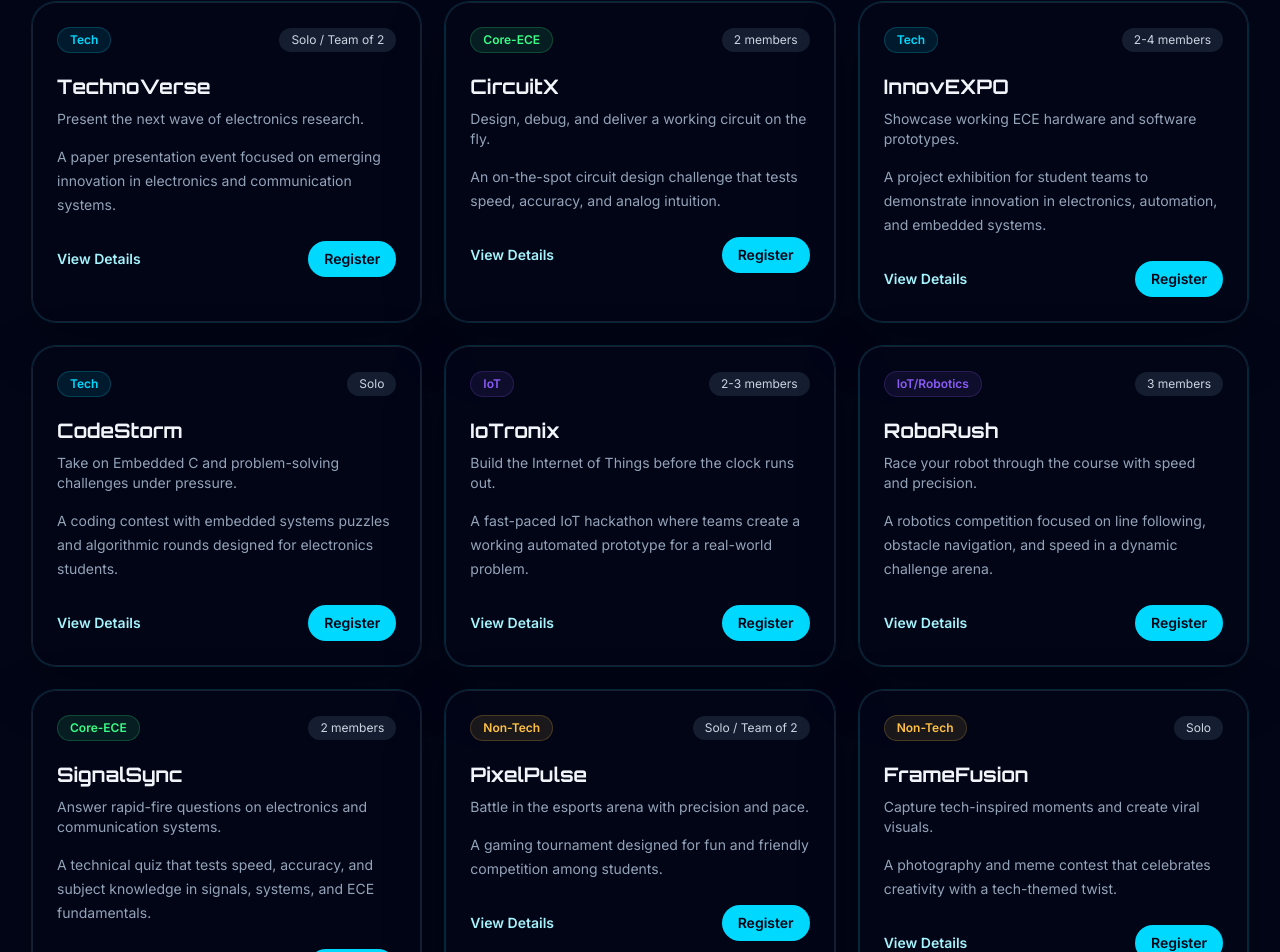
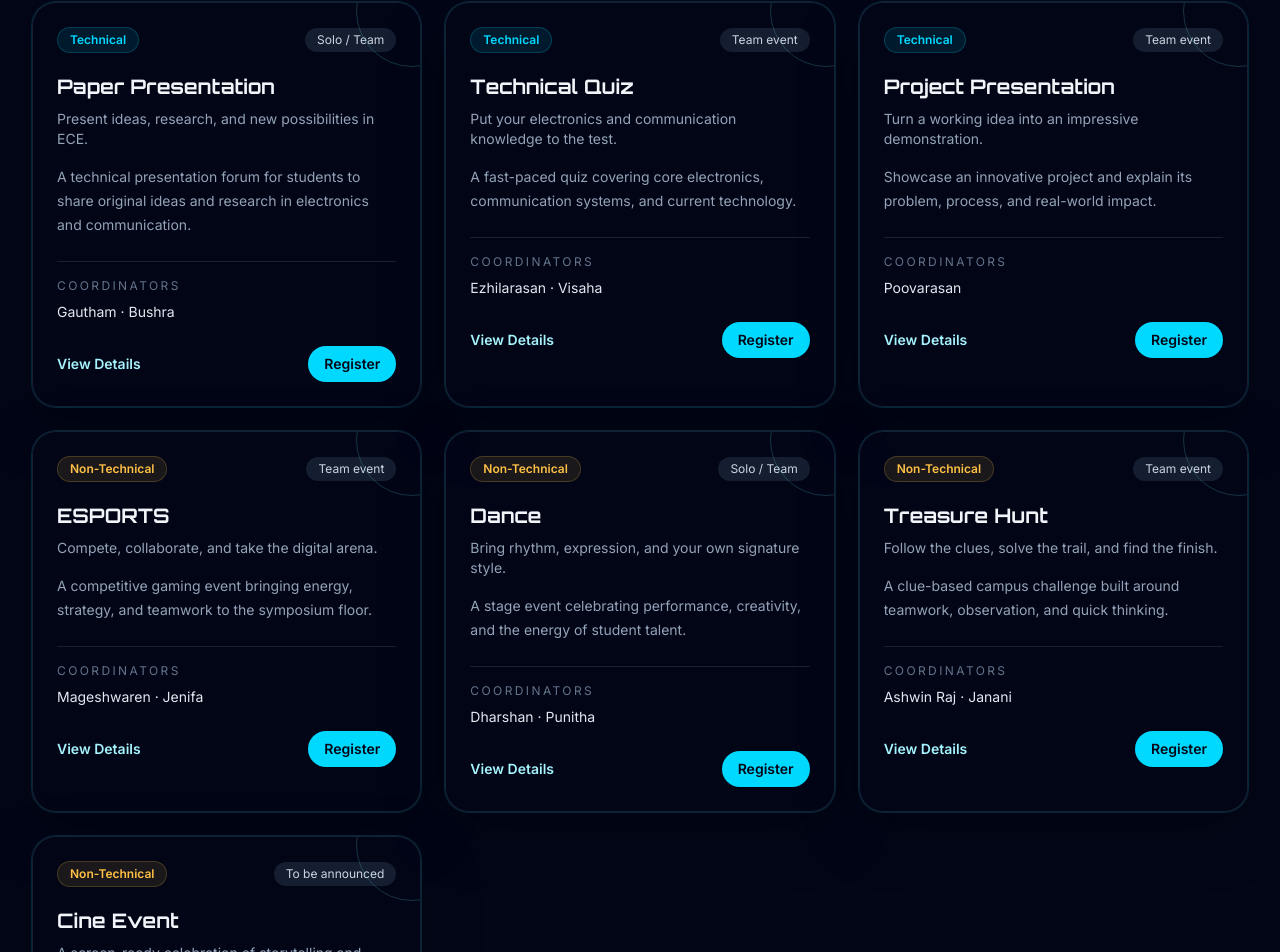
Before and after one commit to NIYHIYASREE/sparkonix, a React (Vite) app in the folder template1/: page /events in a window 1280 px wide. Shown: the part 384-1336 px from the top of the page. Built offline with nearby package versions, Linux system fonts and the light colour scheme.

Commit message:
Add confirmed NEXTRON events and coordinators

```diff
--- a/template1/src/components/events/EventCard.jsx
+++ b/template1/src/components/events/EventCard.jsx
@@ -1,17 +1,23 @@
 import { Link } from 'react-router-dom'
+import { motion } from 'framer-motion'
 import Badge from '../common/Badge.jsx'
 
-function EventCard({ event }) {
+function EventCard({ event, index = 0 }) {
   const colorMap = {
-    Tech: 'cyan',
-    'Core-ECE': 'green',
-    IoT: 'purple',
-    'IoT/Robotics': 'purple',
-    'Non-Tech': 'gold'
+    Technical: 'cyan',
+    'Non-Technical': 'gold'
   }
 
   return (
-    <article className="group relative overflow-hidden rounded-3xl border border-slate-800/80 bg-slate-950/80 p-6 shadow-glow transition-transform duration-300 hover:-translate-y-1 hover:border-cyan-300/40">
+    <motion.article
+      initial={{ opacity: 0, y: 24 }}
+      whileInView={{ opacity: 1, y: 0 }}
+      viewport={{ once: true, amount: 0.2 }}
+      transition={{ duration: 0.45, delay: index * 0.06 }}
+      whileHover={{ y: -6 }}
+      className="group relative overflow-hidden rounded-3xl border border-slate-800/80 bg-slate-950/80 p-6 shadow-glow transition-colors duration-300 hover:border-cyan-300/40"
+    >
+      <div className="pointer-events-none absolute -right-12 -top-12 h-28 w-28 rounded-full border border-cyan-300/20 transition-transform duration-500 group-hover:scale-150" />
       <div className="mb-5 flex items-center justify-between gap-3">
         <Badge label={event.category} color={colorMap[event.category] || 'cyan'} />
         <span className="rounded-full bg-slate-800/70 px-3 py-1 text-xs text-slate-300">{event.teamSize}</span>
@@ -21,6 +27,11 @@ function EventCard({ event }) {
         <p className="text-sm text-slate-400">{event.tagline}</p>
       </div>
       <p className="mb-6 text-sm leading-6 text-slate-400">{event.description}</p>
+
+      <div className="mb-6 border-t border-slate-800/80 pt-4">
+        <p className="text-xs uppercase tracking-[0.2em] text-slate-500">Coordinators</p>
+        <p className="mt-2 text-sm text-slate-200">{event.coordinators.length ? event.coordinators.join(' · ') : 'To be announced'}</p>
+      </div>
 
       <div className="flex flex-col gap-3 sm:flex-row sm:items-center sm:justify-between">
         <Link to={`/events/${event.id}`} className="text-sm font-semibold text-cyan-200 hover:text-cyan-100">
@@ -33,7 +44,7 @@ function EventCard({ event }) {
           Register
         </Link>
       </div>
-    </article>
+    </motion.article>
   )
 }
 
--- a/template1/src/data/events.js
+++ b/template1/src/data/events.js
@@ -1,182 +1,80 @@
+const announcedDetails = {
+  venue: 'To be announced',
+  date: '14 August 2026',
+  time: 'To be announced',
+  prize: 'Certificates and prizes',
+  rules: ['Detailed rules will be announced by the organizing committee.']
+}
+
 export const events = [
   {
-    id: 'technoverse',
-    name: 'TechnoVerse',
-    tagline: 'Present the next wave of electronics research.',
-    category: 'Tech',
-    image: '/assets/events/technoverse.jpg',
-    description: 'A paper presentation event focused on emerging innovation in electronics and communication systems.',
-    rules: ['3–5 minute presentation', 'Original research or innovative prototype', 'Q&A with judges after the presentation'],
-    teamSize: 'Solo / Team of 2',
-    prize: '₹5,000 + Certificates',
-    venue: 'Seminar Hall, ECE Block',
-    date: '2026-09-11',
-    time: '11:00 AM',
-    coordinators: {
-      faculty: [{ name: 'Dr. Meera Srinivasan', phone: '+91 98765 43210', email: 'meera@uce.edu.in' }],
-      students: [{ name: 'Anjali R.', phone: '+91 91234 56789' }]
-    }
+    id: 'paper-presentation',
+    name: 'Paper Presentation',
+    tagline: 'Present ideas, research, and new possibilities in ECE.',
+    category: 'Technical',
+    description: 'A technical presentation forum for students to share original ideas and research in electronics and communication.',
+    teamSize: 'Solo / Team',
+    coordinators: ['Gautham', 'Bushra'],
+    ...announcedDetails
   },
   {
-    id: 'circuitx',
-    name: 'CircuitX',
-    tagline: 'Design, debug, and deliver a working circuit on the fly.',
-    category: 'Core-ECE',
-    image: '/assets/events/circuitx.jpg',
-    description: 'An on-the-spot circuit design challenge that tests speed, accuracy, and analog intuition.',
-    rules: ['Teams of 2', 'Problem statement released at the start', 'Only standard lab components allowed'],
-    teamSize: '2 members',
-    prize: '₹4,000 + Certificates',
-    venue: 'Circuit Lab, ECE Department',
-    date: '2026-09-11',
-    time: '1:00 PM',
-    coordinators: {
-      faculty: [{ name: 'Prof. Rajesh Kumar', phone: '+91 99876 54321', email: 'rajesh@uce.edu.in' }],
-      students: [{ name: 'Vikram S.', phone: '+91 92345 67890' }]
-    }
+    id: 'technical-quiz',
+    name: 'Technical Quiz',
+    tagline: 'Put your electronics and communication knowledge to the test.',
+    category: 'Technical',
+    description: 'A fast-paced quiz covering core electronics, communication systems, and current technology.',
+    teamSize: 'Team event',
+    coordinators: ['Ezhilarasan', 'Visaha'],
+    ...announcedDetails
   },
   {
-    id: 'innovexpo',
-    name: 'InnovEXPO',
-    tagline: 'Showcase working ECE hardware and software prototypes.',
-    category: 'Tech',
-    image: '/assets/events/innovexpo.jpg',
-    description: 'A project exhibition for student teams to demonstrate innovation in electronics, automation, and embedded systems.',
-    rules: ['Teams of 2–4', 'Prototype must be functional', 'Judged on innovation, feasibility, and presentation'],
-    teamSize: '2-4 members',
-    prize: '₹6,000 + Certificates',
-    venue: 'Exhibition Hall, Main Building',
-    date: '2026-09-12',
-    time: '10:00 AM',
-    coordinators: {
-      faculty: [{ name: 'Dr. Priya Natarajan', phone: '+91 90123 45678', email: 'priya@uce.edu.in' }],
-      students: [{ name: 'Harini T.', phone: '+91 93456 78901' }]
-    }
+    id: 'project-presentation',
+    name: 'Project Presentation',
+    tagline: 'Turn a working idea into an impressive demonstration.',
+    category: 'Technical',
+    description: 'Showcase an innovative project and explain its problem, process, and real-world impact.',
+    teamSize: 'Team event',
+    coordinators: ['Poovarasan'],
+    ...announcedDetails
   },
   {
-    id: 'codestorm',
-    name: 'CodeStorm',
-    tagline: 'Take on Embedded C and problem-solving challenges under pressure.',
-    category: 'Tech',
-    image: '/assets/events/codestorm.jpg',
-    description: 'A coding contest with embedded systems puzzles and algorithmic rounds designed for electronics students.',
-    rules: ['Solo participants', 'Two-round format', 'No external help allowed'],
-    teamSize: 'Solo',
-    prize: '₹4,500 + Certificates',
-    venue: 'Computer Lab 2',
-    date: '2026-09-12',
-    time: '2:00 PM',
-    coordinators: {
-      faculty: [{ name: 'Prof. Sandeep Rao', phone: '+91 98760 12345', email: 'sandeep@uce.edu.in' }],
-      students: [{ name: 'Nikhil K.', phone: '+91 94567 89012' }]
-    }
+    id: 'esports',
+    name: 'ESPORTS',
+    tagline: 'Compete, collaborate, and take the digital arena.',
+    category: 'Non-Technical',
+    description: 'A competitive gaming event bringing energy, strategy, and teamwork to the symposium floor.',
+    teamSize: 'Team event',
+    coordinators: ['Mageshwaren', 'Jenifa'],
+    ...announcedDetails
   },
   {
-    id: 'iotronix',
-    name: 'IoTronix',
-    tagline: 'Build the Internet of Things before the clock runs out.',
-    category: 'IoT',
-    image: '/assets/events/iotronix.jpg',
-    description: 'A fast-paced IoT hackathon where teams create a working automated prototype for a real-world problem.',
-    rules: ['Teams of 2-3', 'Bring your own sensor kits', 'Focus on innovation and demo quality'],
-    teamSize: '2-3 members',
-    prize: '₹5,000 + Certificates',
-    venue: 'IoT Lab, ECE Block',
-    date: '2026-09-12',
-    time: '10:00 AM',
-    coordinators: {
-      faculty: [{ name: 'Dr. Lakshmi Venkatesan', phone: '+91 98765 12345', email: 'lakshmi@uce.edu.in' }],
-      students: [{ name: 'Saravanan P.', phone: '+91 90123 78901' }]
-    }
+    id: 'dance',
+    name: 'Dance',
+    tagline: 'Bring rhythm, expression, and your own signature style.',
+    category: 'Non-Technical',
+    description: 'A stage event celebrating performance, creativity, and the energy of student talent.',
+    teamSize: 'Solo / Team',
+    coordinators: ['Dharshan', 'Punitha'],
+    ...announcedDetails
   },
   {
-    id: 'roborush',
-    name: 'RoboRush',
-    tagline: 'Race your robot through the course with speed and precision.',
-    category: 'IoT/Robotics',
-    image: '/assets/events/roborush.jpg',
-    description: 'A robotics competition focused on line following, obstacle navigation, and speed in a dynamic challenge arena.',
-    rules: ['Teams of 3', 'Robots must be autonomous', 'Penalties for missed gates'],
-    teamSize: '3 members',
-    prize: '₹6,500 + Certificates',
-    venue: 'Robotics Arena, ECE Courtyard',
-    date: '2026-09-13',
-    time: '11:00 AM',
-    coordinators: {
-      faculty: [{ name: 'Prof. Ramesh Iyer', phone: '+91 99870 12345', email: 'ramesh@uce.edu.in' }],
-      students: [{ name: 'Gayatri M.', phone: '+91 91234 98765' }]
-    }
+    id: 'treasure-hunt',
+    name: 'Treasure Hunt',
+    tagline: 'Follow the clues, solve the trail, and find the finish.',
+    category: 'Non-Technical',
+    description: 'A clue-based campus challenge built around teamwork, observation, and quick thinking.',
+    teamSize: 'Team event',
+    coordinators: ['Ashwin Raj', 'Janani'],
+    ...announcedDetails
   },
   {
-    id: 'signalsync',
-    name: 'SignalSync',
-    tagline: 'Answer rapid-fire questions on electronics and communication systems.',
-    category: 'Core-ECE',
-    image: '/assets/events/signalsync.jpg',
-    description: 'A technical quiz that tests speed, accuracy, and subject knowledge in signals, systems, and ECE fundamentals.',
-    rules: ['Teams of 2', 'Multiple-choice and buzzer rounds', 'No internet allowed'],
-    teamSize: '2 members',
-    prize: '₹3,500 + Certificates',
-    venue: 'Auditorium, ECE Block',
-    date: '2026-09-13',
-    time: '1:30 PM',
-    coordinators: {
-      faculty: [{ name: 'Dr. Nisha Kannan', phone: '+91 90987 65432', email: 'nisha@uce.edu.in' }],
-      students: [{ name: 'Praveen R.', phone: '+91 92345 10987' }]
-    }
-  },
-  {
-    id: 'pixelpulse',
-    name: 'PixelPulse',
-    tagline: 'Battle in the esports arena with precision and pace.',
-    category: 'Non-Tech',
-    image: '/assets/events/pixelpulse.jpg',
-    description: 'A gaming tournament designed for fun and friendly competition among students.',
-    rules: ['Solo or duo entries', 'Best-of-three matches', 'Prize pool for winners and runners-up'],
-    teamSize: 'Solo / Team of 2',
-    prize: '₹3,000 + Certificates',
-    venue: 'Media Lab, Tech Block',
-    date: '2026-09-13',
-    time: '3:00 PM',
-    coordinators: {
-      faculty: [{ name: 'Prof. Vandana R.', phone: '+91 98123 45670', email: 'vandana@uce.edu.in' }],
-      students: [{ name: 'Karthik M.', phone: '+91 93456 01234' }]
-    }
-  },
-  {
-    id: 'framefusion',
-    name: 'FrameFusion',
-    tagline: 'Capture tech-inspired moments and create viral visuals.',
-    category: 'Non-Tech',
-    image: '/assets/events/framefusion.jpg',
-    description: 'A photography and meme contest that celebrates creativity with a tech-themed twist.',
-    rules: ['Single submission per participant', 'Original photography or meme content only', 'Judged on creativity and relevance'],
-    teamSize: 'Solo',
-    prize: '₹2,500 + Certificates',
-    venue: 'Outdoor Plaza',
-    date: '2026-09-13',
-    time: '4:00 PM',
-    coordinators: {
-      faculty: [{ name: 'Dr. Sonia R.', phone: '+91 98701 23456', email: 'sonia@uce.edu.in' }],
-      students: [{ name: 'Madhav S.', phone: '+91 91234 67890' }]
-    }
-  },
-  {
-    id: 'bytehunt',
-    name: 'ByteHunt',
-    tagline: 'Solve tech riddles and find the treasure across campus.',
-    category: 'Non-Tech',
-    image: '/assets/events/bytehunt.jpg',
-    description: 'A campus-wide treasure hunt built around technology riddles and logic puzzles.',
-    rules: ['Teams of 3-4', 'Follow the clue trail to the final prize', 'No outside hints allowed'],
-    teamSize: '3-4 members',
-    prize: '₹3,500 + Certificates',
-    venue: 'Campus Grounds',
-    date: '2026-09-14',
-    time: '9:30 AM',
-    coordinators: {
-      faculty: [{ name: 'Prof. Anitha R.', phone: '+91 98765 43211', email: 'anitha@uce.edu.in' }],
-      students: [{ name: 'Suresh P.', phone: '+91 92345 67890' }]
-    }
+    id: 'cine-event',
+    name: 'Cine Event',
+    tagline: 'A screen-ready celebration of storytelling and creativity.',
+    category: 'Non-Technical',
+    description: 'A creative cinema-focused event for students who love visual storytelling and performance.',
+    teamSize: 'To be announced',
+    coordinators: [],
+    ...announcedDetails
   }
 ]
--- a/template1/src/pages/EventDetail.jsx
+++ b/template1/src/pages/EventDetail.jsx
@@ -28,11 +28,8 @@ function EventDetail() {
   }
 
   const categoryColor = {
-    Tech: 'cyan',
-    'Core-ECE': 'green',
-    IoT: 'purple',
-    'IoT/Robotics': 'purple',
-    'Non-Tech': 'gold'
+    Technical: 'cyan',
+    'Non-Technical': 'gold'
   }
 
   return (
@@ -92,29 +89,12 @@ function EventDetail() {
           <section className="rounded-[2rem] border border-slate-800/80 bg-slate-950/80 p-8 shadow-glow">
             <h2 className="text-2xl font-semibold text-slate-100">Coordinators</h2>
             <div className="mt-6 grid gap-4 sm:grid-cols-2">
-              <div className="rounded-3xl bg-slate-900/80 p-6">
-                <h3 className="text-sm uppercase tracking-[0.24em] text-slate-500">Faculty</h3>
-                <ul className="mt-4 space-y-3 text-slate-300">
-                  {event.coordinators.faculty.map((person) => (
-                    <li key={person.name}>
-                      <p className="font-semibold">{person.name}</p>
-                      <p className="text-sm text-slate-500">{person.phone}</p>
-                      <p className="text-sm text-slate-500">{person.email}</p>
-                    </li>
-                  ))}
-                </ul>
-              </div>
-              <div className="rounded-3xl bg-slate-900/80 p-6">
-                <h3 className="text-sm uppercase tracking-[0.24em] text-slate-500">Students</h3>
-                <ul className="mt-4 space-y-3 text-slate-300">
-                  {event.coordinators.students.map((person) => (
-                    <li key={person.name}>
-                      <p className="font-semibold">{person.name}</p>
-                      <p className="text-sm text-slate-500">{person.phone}</p>
-                    </li>
-                  ))}
-                </ul>
-              </div>
+              {(event.coordinators.length ? event.coordinators : ['To be announced']).map((name) => (
+                <div key={name} className="rounded-3xl bg-slate-900/80 p-6">
+                  <p className="text-sm uppercase tracking-[0.24em] text-slate-500">Student Coordinator</p>
+                  <p className="mt-3 font-semibold text-slate-100">{name}</p>
+                </div>
+              ))}
             </div>
           </section>
 
--- a/template1/src/pages/Events.jsx
+++ b/template1/src/pages/Events.jsx
@@ -3,7 +3,7 @@ import EventCard from '../components/events/EventCard.jsx'
 import { events } from '../data/events.js'
 import Badge from '../components/common/Badge.jsx'
 
-const categories = ['All', 'Tech', 'Non-Tech', 'IoT', 'Core-ECE', 'IoT/Robotics']
+const categories = ['All', 'Technical', 'Non-Technical']
 
 function Events() {
   const [activeCategory, setActiveCategory] = useState('All')
@@ -19,7 +19,7 @@ function Events() {
         <div className="mb-12">
           <p className="text-sm uppercase tracking-[0.3em] text-cyan-300">Event lineup</p>
           <h1 className="mt-4 text-4xl font-bold text-slate-100 sm:text-5xl">Explore all events</h1>
-          <p className="mt-4 max-w-2xl text-slate-400">Filter the schedule by category and discover which events match your skills, interests, or team size.</p>
+          <p className="mt-4 max-w-2xl text-slate-400">Explore the confirmed NEXTRON'26 events and find the student coordinators for each one.</p>
         </div>
 
         <div className="mb-10 flex flex-wrap gap-3">
@@ -40,8 +40,8 @@ function Events() {
         </div>
 
         <div className="grid gap-6 md:grid-cols-2 xl:grid-cols-3">
-          {filteredEvents.map((event) => (
-            <EventCard key={event.id} event={event} />
+          {filteredEvents.map((event, index) => (
+            <EventCard key={event.id} event={event} index={index} />
           ))}
         </div>
       </div>
--- a/template1/src/pages/Home.jsx
+++ b/template1/src/pages/Home.jsx
@@ -70,12 +70,12 @@ function Home() {
                 <p className="text-xs uppercase tracking-[0.28em] text-cyan-400">Highlights</p>
                 <h2 className="mt-3 text-3xl font-semibold text-slate-100">NEXTRON at a glance</h2>
               </div>
-              <Button variant="secondary">10 events live</Button>
+              <Button variant="secondary">7 events announced</Button>
             </div>
             <div className="grid gap-4 sm:grid-cols-3">
               <div className="rounded-3xl bg-slate-900/80 p-5 text-center ring-1 ring-white/10">
                 <p className="text-sm uppercase tracking-[0.24em] text-slate-400">Events</p>
-                <p className="mt-3 text-3xl font-semibold text-slate-100">10</p>
+                <p className="mt-3 text-3xl font-semibold text-slate-100">7</p>
               </div>
               <div className="rounded-3xl bg-slate-900/80 p-5 text-center ring-1 ring-white/10">
                 <p className="text-sm uppercase tracking-[0.24em] text-slate-400">Participants</p>
```
